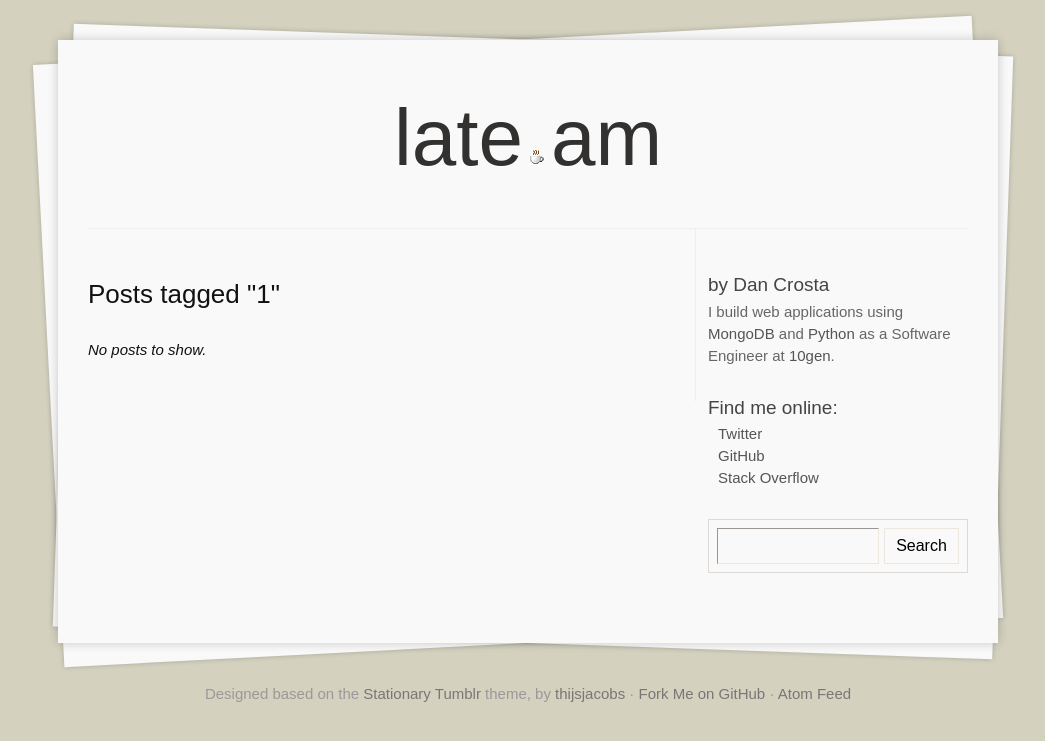
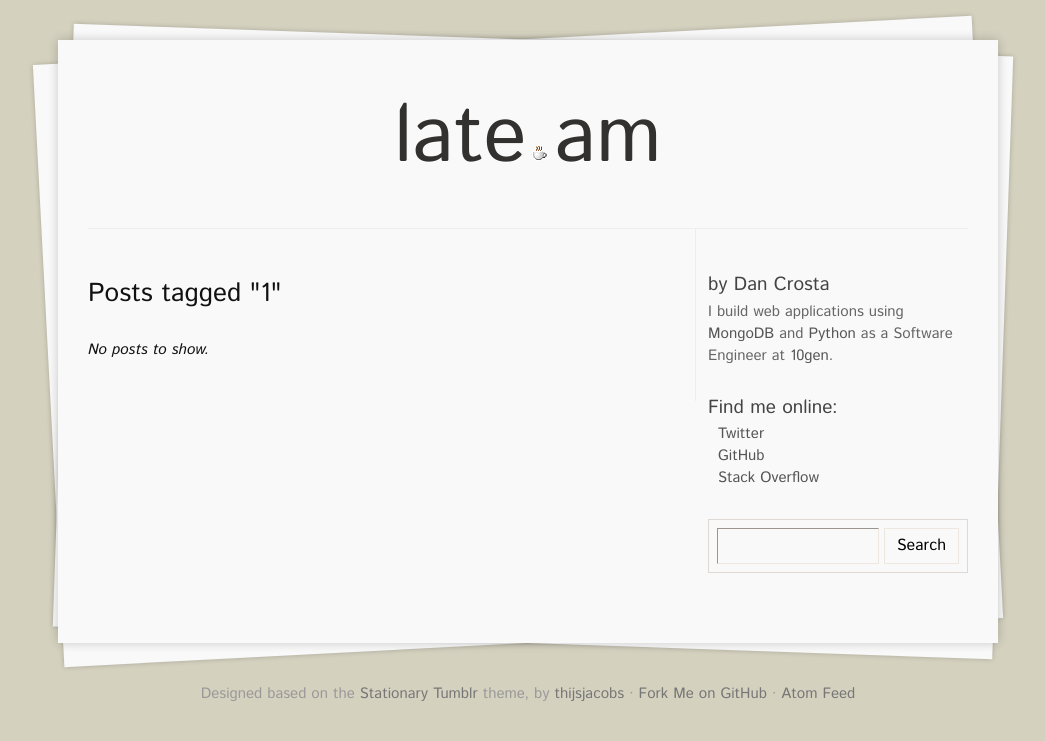
Before and after one commit to dcrosta/plog, a Flask app: page /tag/1 in a window 1280 px wide. Shown: the top 741 px of the page, without its empty margins (112-1157 px from the left). Run offline with Flask 2, Linux system fonts and the light colour scheme; data that the repository does not hold is empty; some web fonts are replaced.

Commit message:
use google fonts from https as needed

```diff
--- a/plog/static/plog.css
+++ b/plog/static/plog.css
@@ -1,27 +1,3 @@
-@font-face {
-  font-family: 'Istok Web';
-  font-style: normal;
-  font-weight: 700;
-  src: local("Istok Web Bold"), local("IstokWeb-Bold"), url("http://themes.googleusercontent.com/static/fonts/istokweb/v2/2koEo4AKFSvK4B52O_MwatqQynqKV_9Plp7mupa0S4g.ttf") format("truetype"); }
-
-@font-face {
-  font-family: 'Istok Web';
-  font-style: italic;
-  font-weight: 400;
-  src: local("Istok Web Italic"), local("IstokWeb-Italic"), url("http://themes.googleusercontent.com/static/fonts/istokweb/v2/8-xqDtEk6sZ61magDpsV8V02b4v3fUxqf9CZJ1qUoIA.ttf") format("truetype"); }
-
-@font-face {
-  font-family: 'Istok Web';
-  font-style: normal;
-  font-weight: 400;
-  src: local("Istok Web Regular"), local("IstokWeb-Regular"), url("http://themes.googleusercontent.com/static/fonts/istokweb/v2/bFTnH16NdZ5qlv4Xg5Q0aaCWcynf_cDxXwCLxiixG1c.ttf") format("truetype"); }
-
-@font-face {
-  font-family: 'Istok Web';
-  font-style: italic;
-  font-weight: 700;
-  src: local("Istok Web Bold Italic"), local("IstokWeb-BoldItalic"), url("http://themes.googleusercontent.com/static/fonts/istokweb/v2/ycQ3g52ELrh3o_HYCNNUwyBnJMIPt0VoltfALX9gDFQ.ttf") format("truetype"); }
-
 /* $serif:"Georiga", serif; */
 header, hgroup, aside, section, article, time, nav, footer, dialog, figure, figcaption {
   display: block; }
--- a/plog/static/plog.scss
+++ b/plog/static/plog.scss
@@ -1,28 +1,3 @@
-@font-face {
-  font-family: 'Istok Web';
-  font-style: normal;
-  font-weight: 700;
-  src: local('Istok Web Bold'), local('IstokWeb-Bold'), url('http://themes.googleusercontent.com/static/fonts/istokweb/v2/2koEo4AKFSvK4B52O_MwatqQynqKV_9Plp7mupa0S4g.ttf') format('truetype');
-}
-@font-face {
-  font-family: 'Istok Web';
-  font-style: italic;
-  font-weight: 400;
-  src: local('Istok Web Italic'), local('IstokWeb-Italic'), url('http://themes.googleusercontent.com/static/fonts/istokweb/v2/8-xqDtEk6sZ61magDpsV8V02b4v3fUxqf9CZJ1qUoIA.ttf') format('truetype');
-}
-@font-face {
-  font-family: 'Istok Web';
-  font-style: normal;
-  font-weight: 400;
-  src: local('Istok Web Regular'), local('IstokWeb-Regular'), url('http://themes.googleusercontent.com/static/fonts/istokweb/v2/bFTnH16NdZ5qlv4Xg5Q0aaCWcynf_cDxXwCLxiixG1c.ttf') format('truetype');
-}
-@font-face {
-  font-family: 'Istok Web';
-  font-style: italic;
-  font-weight: 700;
-  src: local('Istok Web Bold Italic'), local('IstokWeb-BoldItalic'), url('http://themes.googleusercontent.com/static/fonts/istokweb/v2/ycQ3g52ELrh3o_HYCNNUwyBnJMIPt0VoltfALX9gDFQ.ttf') format('truetype');
-}
-
 $sansserif:"Istok Web", sans-serif;
 /* $serif:"Georiga", serif; */
 $monospace:"Menlo", "Monaco", monospace;
--- a/plog/templates/base.html
+++ b/plog/templates/base.html
@@ -9,6 +9,7 @@
     <link rel="alternate" type="application/atom+xml" href="{{url_for('feed')}}" />
     <link rel="stylesheet" type="text/css" href="{{url_for('static', filename='reset.css')}}"/>
     <link rel="stylesheet" type="text/css" href="{{url_for('static', filename='plog.css')}}"/>
+    <link rel="stylesheet" type="text/css" href="{{request.scheme|default('http')}}://fonts.googleapis.com/css?family=Istok+Web:700italic,400,700,400italic">
     {% block styles %}{% endblock %}
   </head>
   <body>
```
